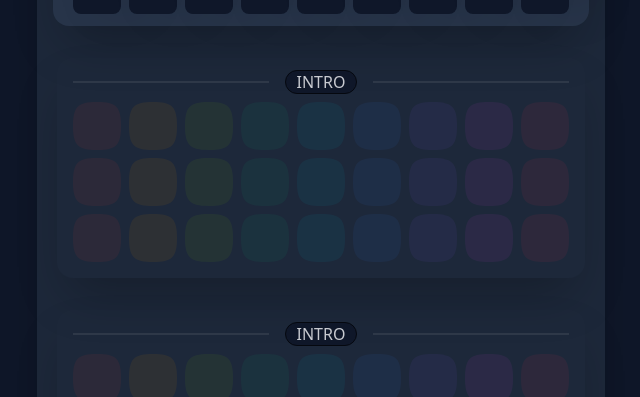
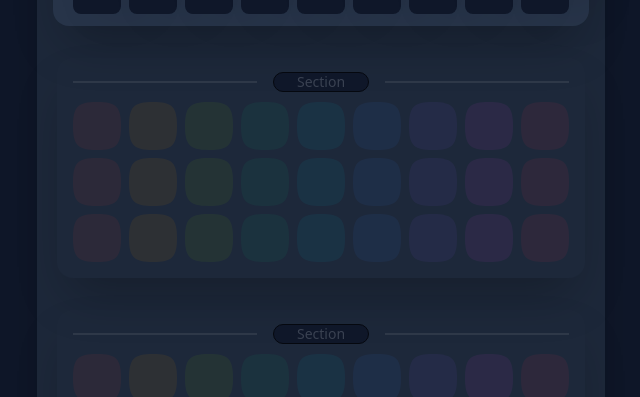
Before and after one commit to BKSchatzki/songstruct, a React (Vite) app: page / in a window 1280 px wide. Shown: the part 222-619 px from the top of the page, without its empty margins (319-959 px from the left). Built offline with nearby package versions, Linux system fonts and the light colour scheme.

Commit message:
Change section to label and add style

```diff
--- a/src/components/Divider.jsx
+++ b/src/components/Divider.jsx
@@ -3,7 +3,10 @@ import React from "react";
 function Divider() {
   return (
     <div className="divider divider-vertical mb-1">
-      <span className="badge badge-lg uppercase">Intro</span>
+      <input
+        className="badge w-24 text-center align-middle placeholder:opacity-30"
+        placeholder="Section"
+      />
     </div>
   );
 }
```
